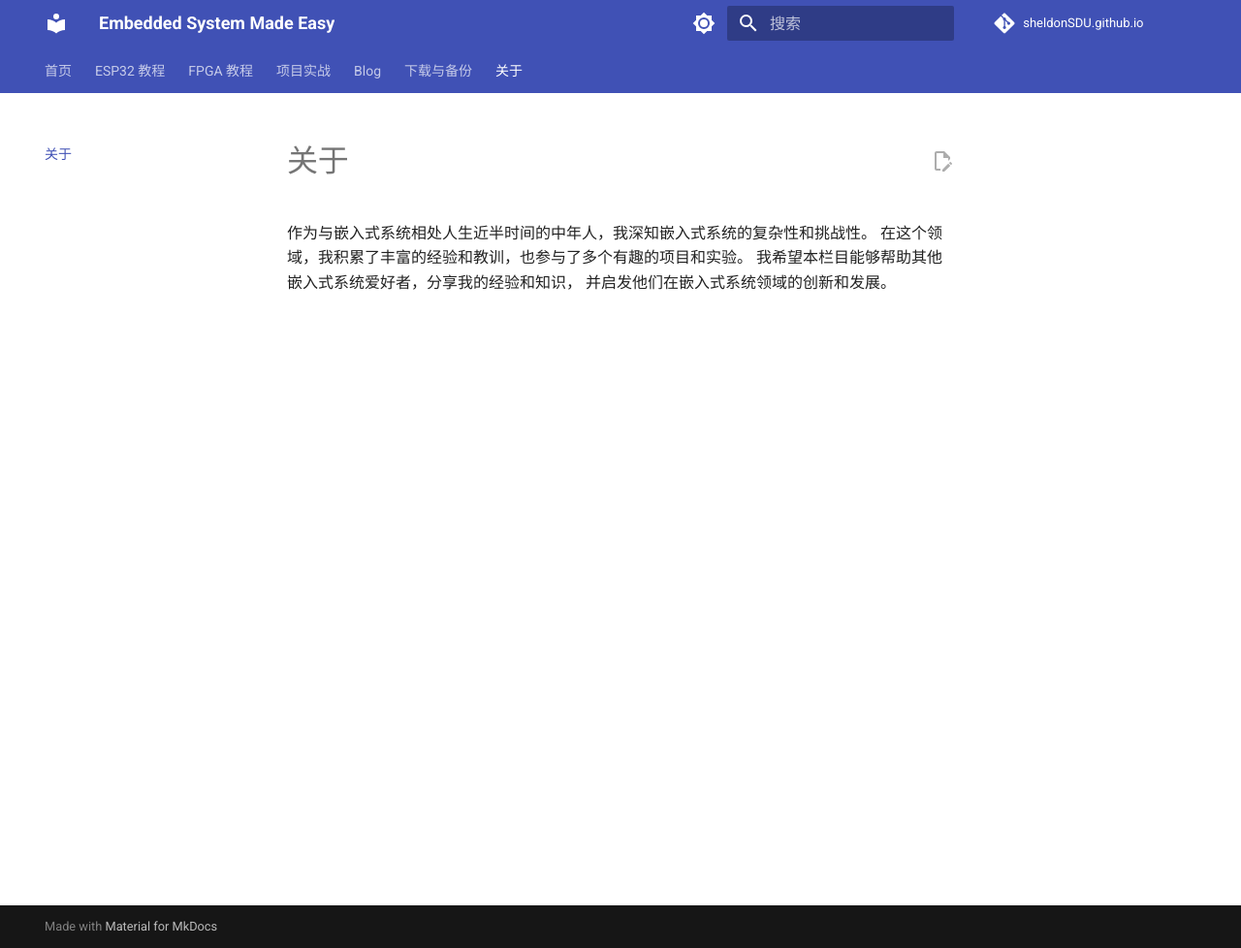
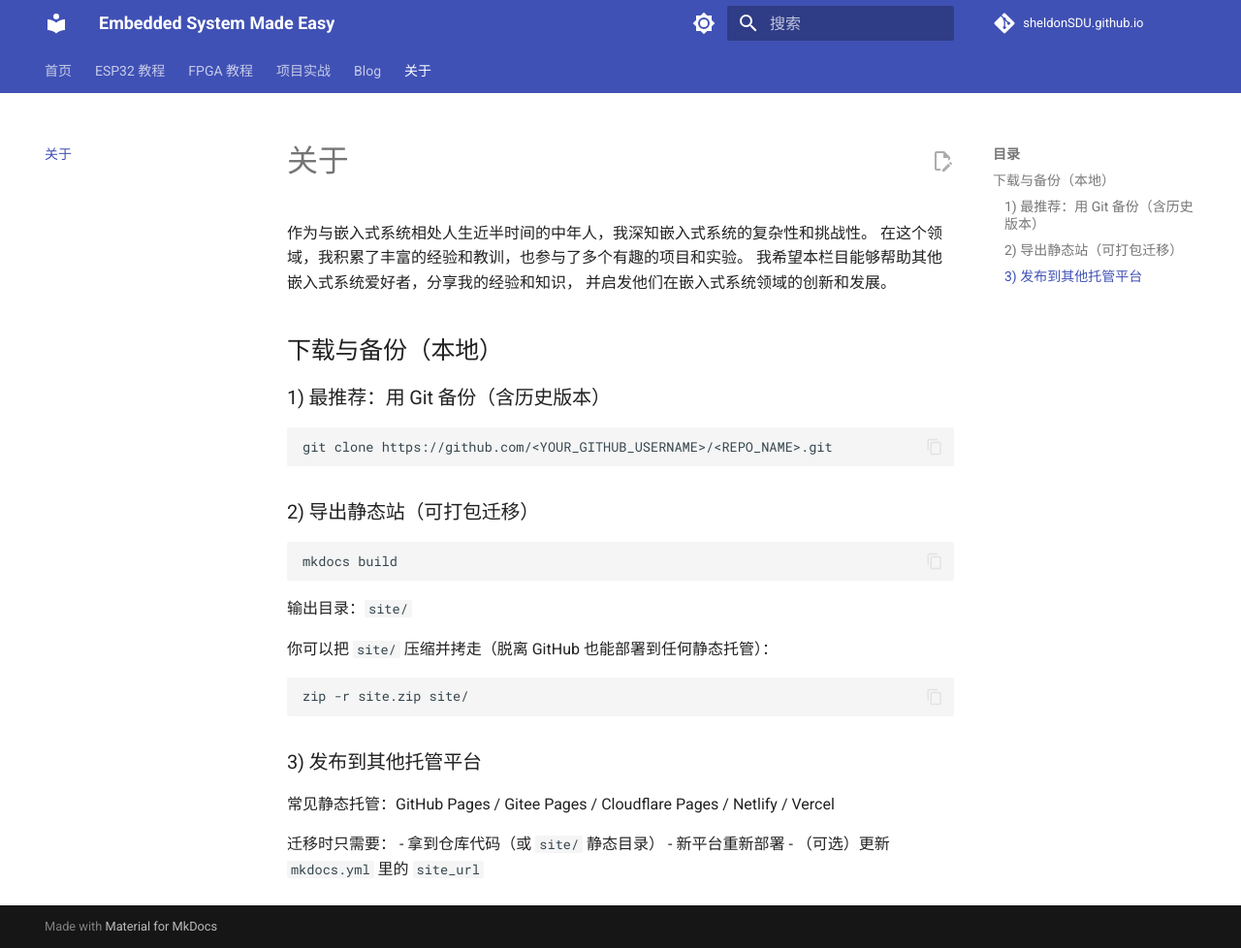
Before and after one commit to sheldonSDU/sheldonSDU.github.io, an MkDocs documentation site: the page built from docs/about.md, in a window 1280 px wide and 978 px high. Shown: the whole window at 97% size. Built offline with MkDocs 1.6.1 and Material for MkDocs 9.7.7, drawn with Linux system fonts in a browser that asks for light colours; comment, search, counter and statistics services are not loaded.

````diff
--- a/docs/about.md
+++ b/docs/about.md
@@ -3,3 +3,32 @@
 在这个领域，我积累了丰富的经验和教训，也参与了多个有趣的项目和实验。
 我希望本栏目能够帮助其他嵌入式系统爱好者，分享我的经验和知识，
 并启发他们在嵌入式系统领域的创新和发展。
+
+
+
+## 下载与备份（本地）
+
+### 1) 最推荐：用 Git 备份（含历史版本）
+```bash
+git clone https://github.com/<YOUR_GITHUB_USERNAME>/<REPO_NAME>.git
+```
+
+### 2) 导出静态站（可打包迁移）
+```bash
+mkdocs build
+```
+输出目录：`site/`
+
+你可以把 `site/` 压缩并拷走（脱离 GitHub 也能部署到任何静态托管）：
+
+```bash
+zip -r site.zip site/
+```
+
+### 3) 发布到其他托管平台
+常见静态托管：GitHub Pages / Gitee Pages / Cloudflare Pages / Netlify / Vercel
+
+迁移时只需要：
+- 拿到仓库代码（或 `site/` 静态目录）
+- 新平台重新部署
+- （可选）更新 `mkdocs.yml` 里的 `site_url`
--- a/mkdocs.yml
+++ b/mkdocs.yml
@@ -6,7 +6,6 @@
 repo_name: "sheldonSDU.github.io"
 repo_url: "https://github.com/sheldonSDU/sheldonSDU.github.io"
 edit_uri: "edit/main/docs/"
-
 theme:
   custom_dir: overrides
   name: material
@@ -84,5 +83,4 @@
       - blog/index.md
       - Tags: blog/tags.md
       - Archive: blog/archive.md
-  - 下载与备份: backup.md
   - 关于: about.md
````
Also changed, not shown: docs/blog/index.md (+0 -12 lines), docs/blog/posts/2026-01-01-ota-rollback.md (deleted, +0 -48 lines), docs/blog/posts/2026-01-02-i2c-scan.md (deleted, +0 -16 lines), docs/blog/posts/2026-01-21-基于VSCode的Draw.io插件绘制框图.md (added, +105 -0 lines), docs/blog/posts/2026-01-22-Conda构建虚拟环境时Pip的使用问题.md (added, +33 -0 lines), docs/index.md (+5 -7 lines), docs/blog/imgs/drawioCreateFile.png (renamed from docs/blog/imgs/draw.io创建文件.png), docs/blog/imgs/drawioExportSetting.png (added), docs/blog/imgs/drawioInstallFlow.png (renamed from docs/blog/imgs/draw.io安装流程.png), docs/blog/imgs/drawioTestFile.png (added), docs/blog/imgs/drawioTestFileZoom400.png (added), docs/blog/posts/2026-01-22 esp32-idf中terminal的使用.md (renamed from docs/blog/posts/2026-01-03-menuconfig-pitfalls.md), site/stylesheets/extra.css, test.png (added), 1 more files, 2 other files.
